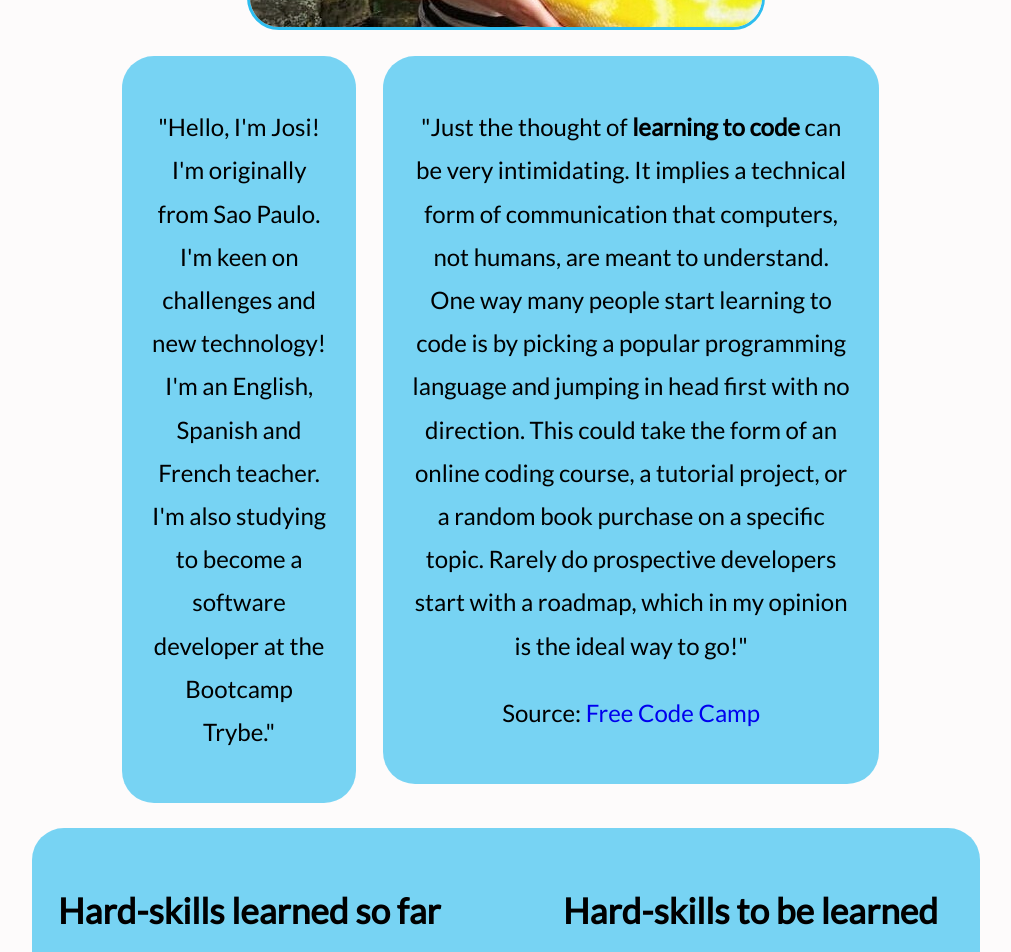
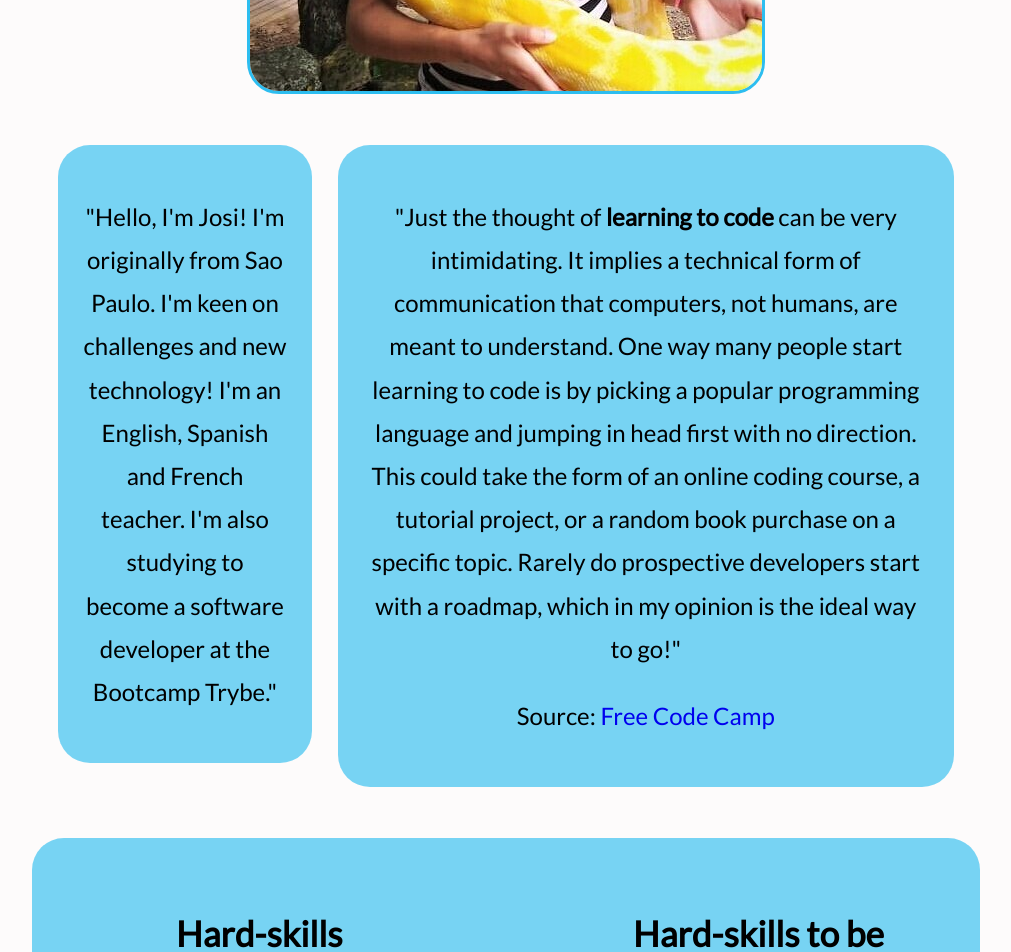
Before and after one commit to josi-lima/lessons-learned, a plain HTML site: page index.html in a window 1280 px wide. Shown: the part 680-1632 px from the top of the page, without its empty margins (134-1145 px from the left). Drawn offline with Linux system fonts and the light colour scheme; a web font is replaced by a local one.

Commit message:
:lipstick: feat: Change positioning

```diff
--- a/style.css
+++ b/style.css
@@ -19,7 +19,7 @@ body {
 #titulo {
   font: 3.6rem Permanent Marker, sans-serif;
   font-weight: 900;
-  color: hwb(0 100% 0%);
+  color: rgb(255, 255, 255);
   text-align: center;
 }
 
@@ -27,6 +27,7 @@ body {
 .photo {
   display: flex;
   justify-content: center;
+  margin-top: 4rem;
 }
 
 #minha_foto {
@@ -40,16 +41,18 @@ body {
 
 /* Section: personal description / articles about learning */
 .main-container {
-  margin: 2vmax 0 0 20vmax;
-  width: 70%;
+  margin: 2vmax auto;
+  max-width: 80%;
+  gap: 2vmax;
 }
 
 #description , #article {
   background-color: rgba(45, 190, 239, 0.639);
   text-align: center;
+  justify-content: center;
   font: 1.5rem Lato, sans-serif;
   line-height: 2.7rem;
-  width: 70%;
+  margin: 2vmax auto;
   padding: 2vmax;
   border-radius: 2rem;
 }
@@ -87,7 +90,9 @@ a:visited {
 .title-hard-skills {
   font: 2.2rem Lato, sans-serif;
   font-weight: 900;
-  text-align: justify;
+  text-align: center;
+  max-width: 70%;
+  margin: 6vmin auto;
 }
 
 ol , ul {
```
